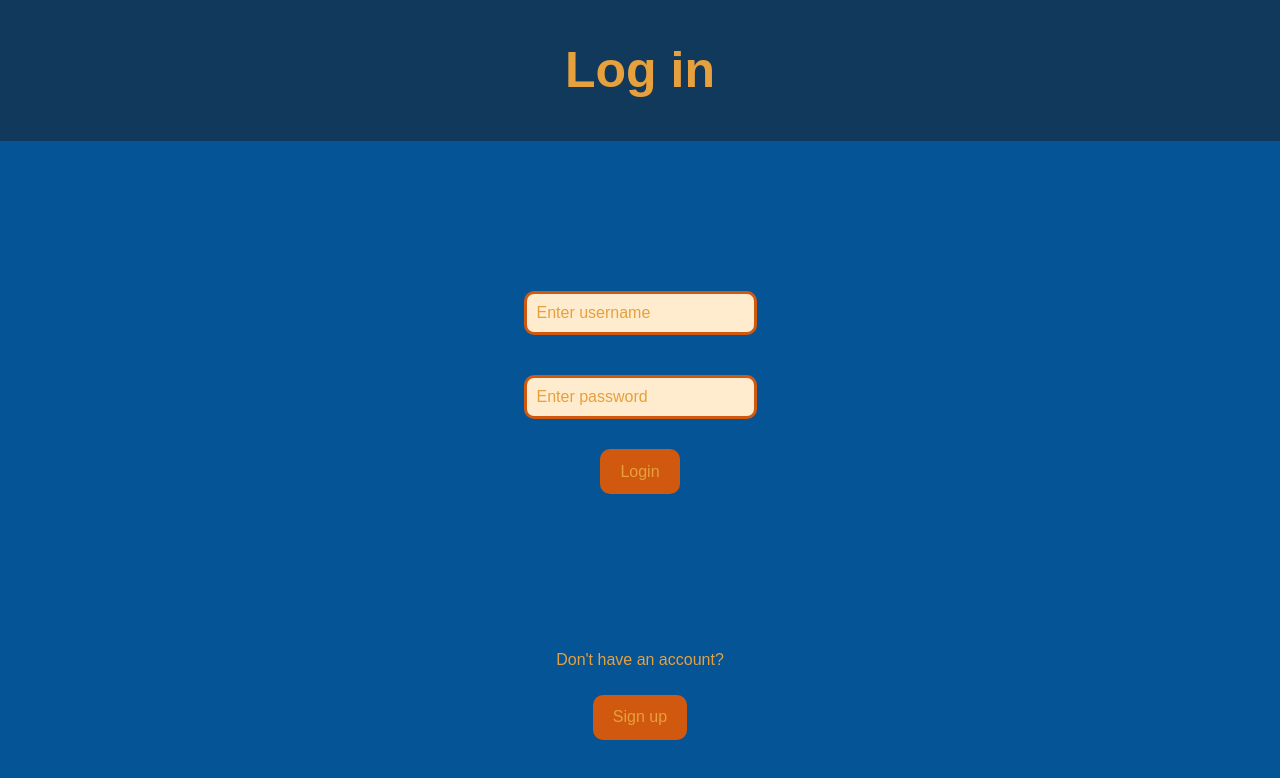
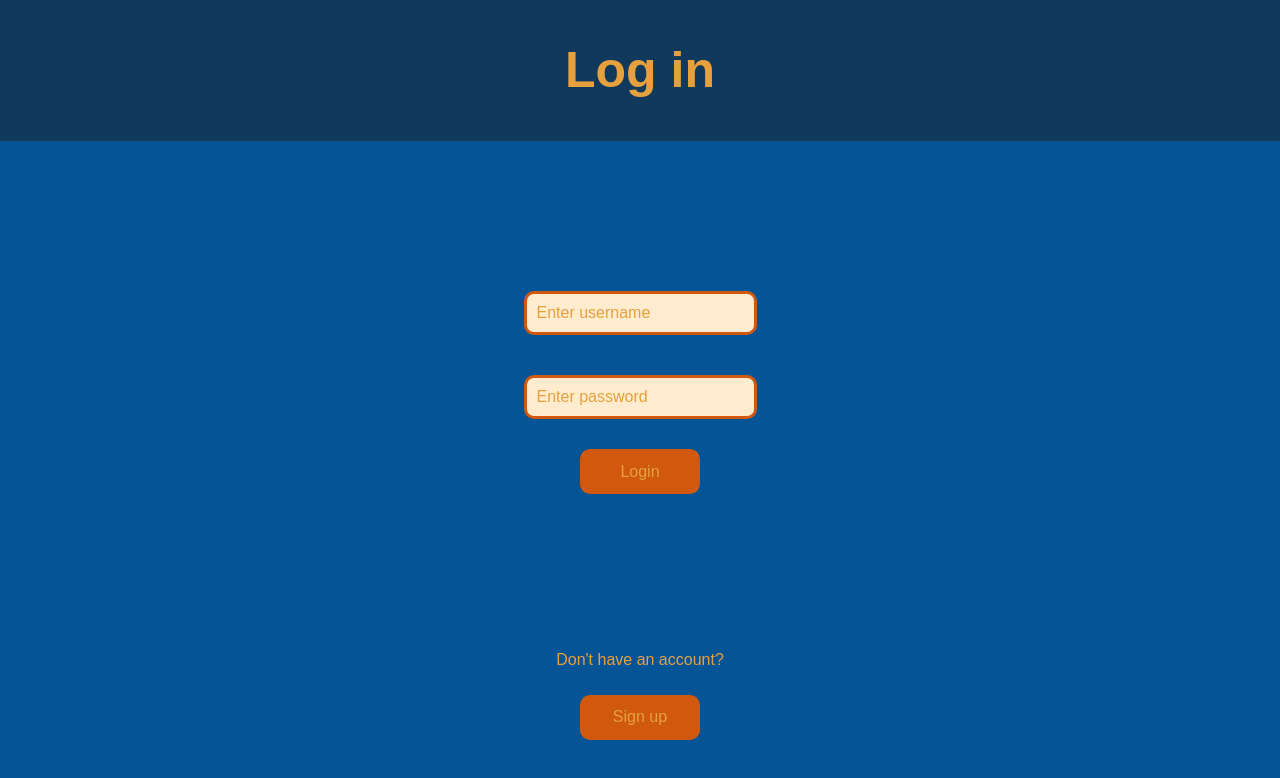
Before and after one commit to annikepo/cat-catching-fish, a React (Vite) app: page / in a window 1280 px wide. Shown: the top 778 px of the page. Built offline with nearby package versions, Linux system fonts and the light colour scheme; a web font is replaced by a local one.

Commit message:
Update login.css

```diff
--- a/styles/login.css
+++ b/styles/login.css
@@ -60,7 +60,7 @@
 .login__button {
     padding: 10px 20px;
     margin: 10px;
-    min-width: 120x;
+    min-width: 120px;
     min-height:45px;
     max-width: 100%;
     background-color: var(--main-color);
```
